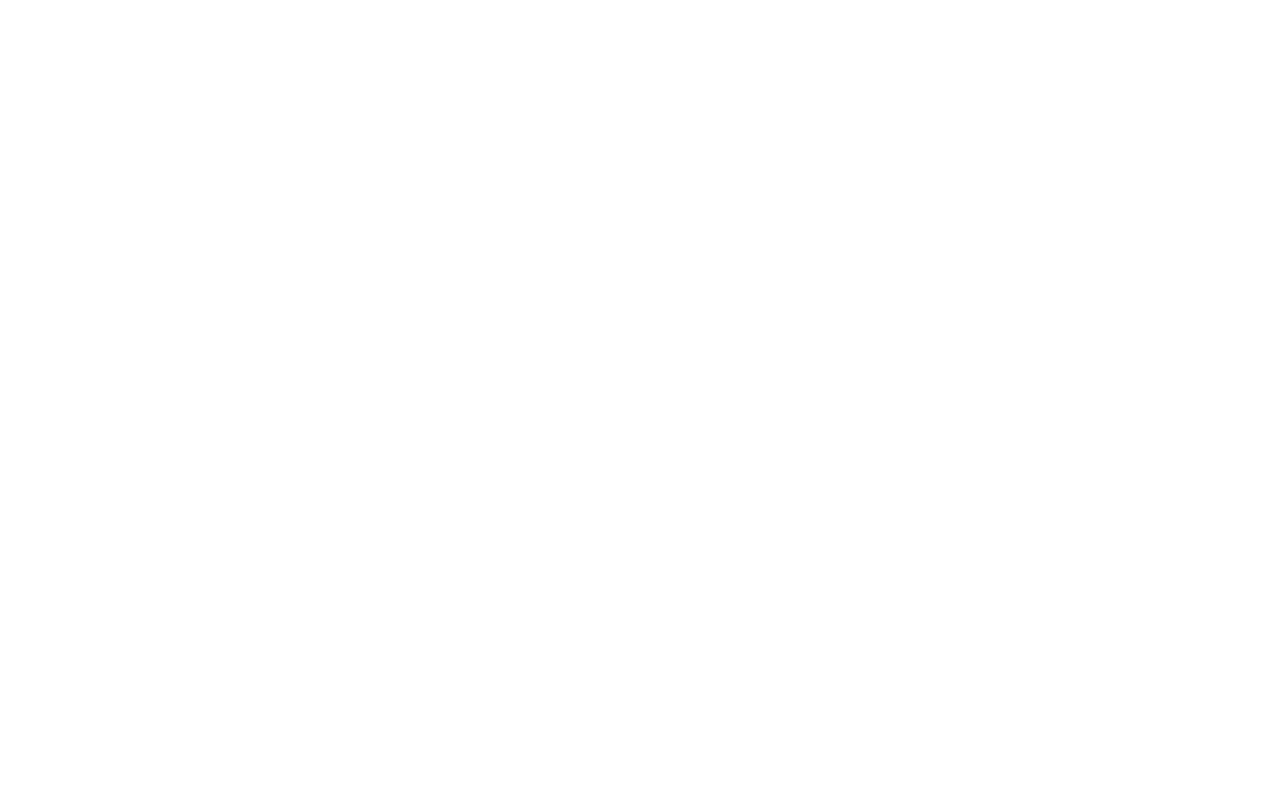
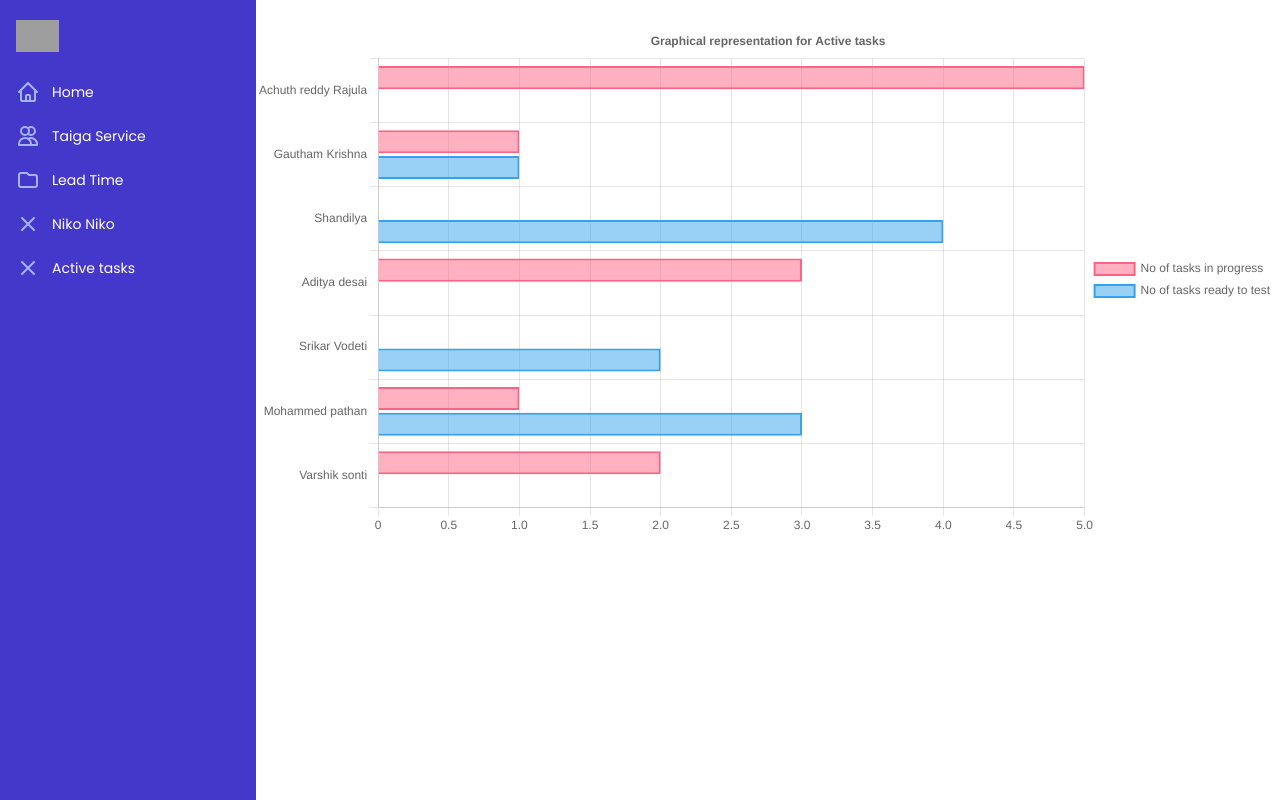
Before and after one commit to SER-516-Project-BullPen-Group-B/Team5_front_end, a React (Create React App) app: page /active-tasks in a window 1280 px wide. Before the commit this address had no page. Built offline with nearby package versions, Linux system fonts and the light colour scheme; grey boxes are pictures that could not be loaded.

Commit message:
created component for active tasks and integrated it with chartjs

```diff
--- a/package.json
+++ b/package.json
@@ -16,8 +16,8 @@
     "axios": "^0.26.1",
     "chart.js": "^3.7.1",
     "localforage": "^1.10.0",
+    "material-ui-icons": "^1.0.0-beta.36",
     "prop-types": "^15.8.1",
-    "material-ui-icons": "^1.0.0-beta.36",
     "react": "^17.0.2",
     "react-calendar": "^3.7.0",
     "react-chartjs-2": "^4.1.0",
@@ -28,6 +28,7 @@
     "react-toastify": "^8.2.0",
     "tailwindcss": "npm:@tailwindcss/postcss7-compat",
     "typescript": "^4.6.3",
+    "v-localforage": "^2.0.1",
     "web-vitals": "^2.1.4"
   },
   "scripts": {
--- a/src/components/Nav.tsx
+++ b/src/components/Nav.tsx
@@ -26,6 +26,12 @@
   {
     name: "Niko Niko",
     href: "/niko-niko",
+    icon: XIcon,
+    current: false,
+  },
+  {
+    name: "Active tasks",
+    href: "/active-tasks",
     icon: XIcon,
     current: false,
   },
--- a/src/index.tsx
+++ b/src/index.tsx
@@ -9,6 +9,8 @@
 import NoOfTasksPerDay from "./pages/NoOfTasksPerDay";
 import reportWebVitals from "./reportWebVitals";
 import Niko from "./pages/Niko-Niko";
+import Activetasks from "./pages/activetasks";
+
 
 ReactDOM.render(
   <React.StrictMode>
@@ -22,6 +24,7 @@
           element={<Nav render={<NoOfTasksPerDay />} />}
         />
         <Route path="niko-niko" element={<Nav render={<Niko />} />} />
+        <Route path="active-tasks" element={<Nav render={<Activetasks />} />} />
       </Routes>
     </BrowserRouter>
   </React.StrictMode>,
--- /dev/null
+++ b/src/pages/activetasks.tsx
@@ -0,0 +1,63 @@
+import React from 'react';
+import {
+  Chart as ChartJS,
+  CategoryScale,
+  LinearScale,
+  BarElement,
+  Title,
+  Tooltip,
+  Legend,
+} from 'chart.js';
+import { Bar } from 'react-chartjs-2';
+
+ChartJS.register(
+  CategoryScale,
+  LinearScale,
+  BarElement,
+  Title,
+  Tooltip,
+  Legend
+);
+
+export const options = {
+  indexAxis: 'y' as const,
+  elements: {
+    bar: {
+      borderWidth: 2,
+    },
+  },
+  responsive: true,
+  plugins: {
+    legend: {
+      position: 'right' as const,
+    },
+    title: {
+      display: true,
+      text: 'Graphical representation for Active tasks',
+    },
+  },
+};
+
+const labels = ['Achuth reddy Rajula', 'Gautham Krishna', 'Shandilya', 'Aditya desai', 'Srikar Vodeti', 'Mohammed pathan', 'Varshik sonti'];
+
+export const data = {
+  labels,
+  datasets: [
+    {
+      label: 'No of tasks in progress',
+      data: [5,1,0,3,0,1,2],
+      borderColor: 'rgb(255, 99, 132)',
+      backgroundColor: 'rgba(255, 99, 132, 0.5)',
+    },
+    {
+      label: 'No of tasks ready to test',
+      data: [0,1,4,0,2,3],
+      borderColor: 'rgb(53, 162, 235)',
+      backgroundColor: 'rgba(53, 162, 235, 0.5)',
+    },
+  ],
+};
+
+ export default function Activetasks() {
+  return <Bar options={options} data={data} />;
+}
```
Also changed, not shown: 1 other file (tests, documents, lock files or other folders).
